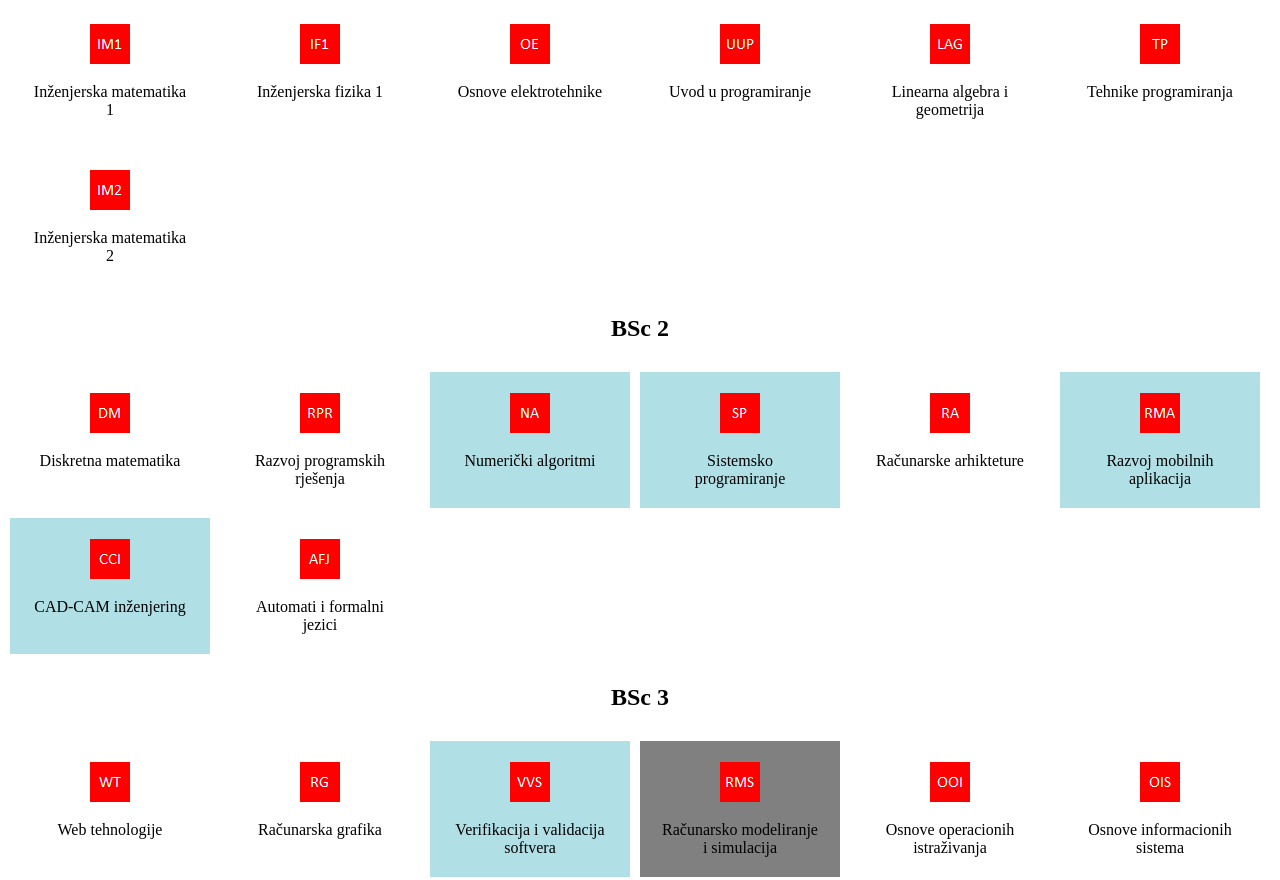
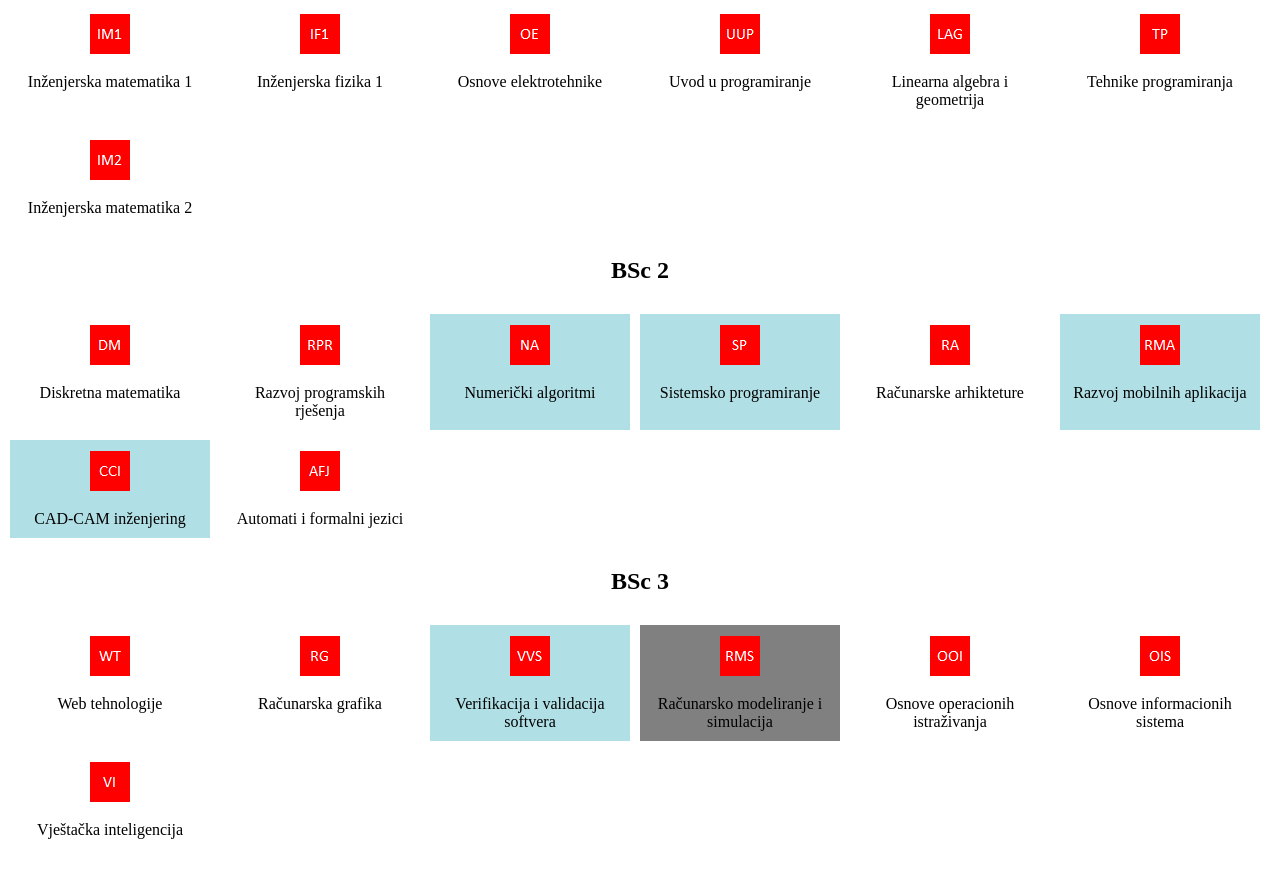
Before and after one commit to Rilenze/web-technologies-project, a plain HTML site: page html/predmet.html in a window 1280 px wide. Shown: the part 318-1198 px from the top of the page. Drawn offline with Linux system fonts and the light colour scheme.

Commit message:
Završen prvi zadatak

```diff
--- a/css/predmet.css
+++ b/css/predmet.css
@@ -1,32 +1,3 @@
-/*#meni ul li {
-    display: inline;
-    padding: 3px;
-}
-#meni ul {
-    margin: 0;
-}
-#meni a {
-    color: white;
-    text-decoration: none;
-}
-#meni a:hover {
-    background-color: gray;
-}
-.smjer {
-    float: left;
-    width: 25%;
-    box-sizing: border-box;
-}
-#meni {
-    overflow: hidden;
-    position: fixed;
-    top: 0;
-    left: 0;
-    width: 100%;
-    padding: 10px 14px;
-    background-color: black;
-
-}*/
 body {
     margin: 0;
 }
@@ -40,7 +11,6 @@ body {
 #meni > .smjer {
     flex-basis: 100%;
     text-align: center;
-    /*align-items: center;*/
 }
 #meni ul li {
     list-style: none;
@@ -49,7 +19,6 @@ body {
 }
 #meni a {
     text-decoration: none;
-    /*display: block;*/
     color: white;
 }
 .bsc_1, .bsc_2, .bsc_3, .msc_1, .msc_2, .rs_1, .rs_2 {
@@ -63,17 +32,17 @@ h1, h2 {
     text-align: center;
 }
 .redovni_predmet {
-    padding: 20px;
+    padding: 10px;
     background-color: white;
     text-align: center;
 }
 .izborni_predmet {
-    padding: 20px;
+    padding: 10px;
     background-color: powderblue;
     text-align: center;
 }
 .neaktivni_predmet {
-    padding: 20px;
+    padding: 10px;
     background-color: gray;
     text-align: center;
 }
@@ -85,9 +54,14 @@ h1, h2 {
     margin-left: auto;
     margin-right: auto;
 }
-@media(max-width: 450px) {
+@media(max-width: 770px) {
     #meni {
         flex-direction: column;
+        position: static;
+    }
+    #meni > .smjer {
+        flex-basis: auto;
+        text-align: left;
     }
 }
 html {
```
